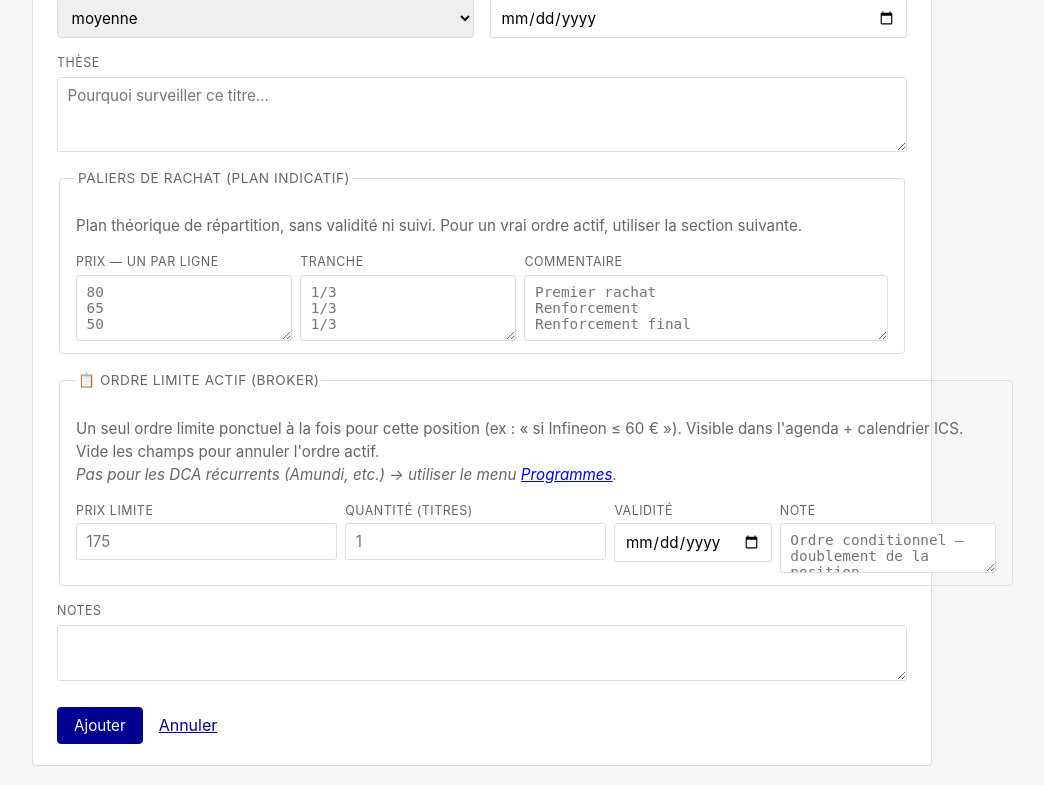
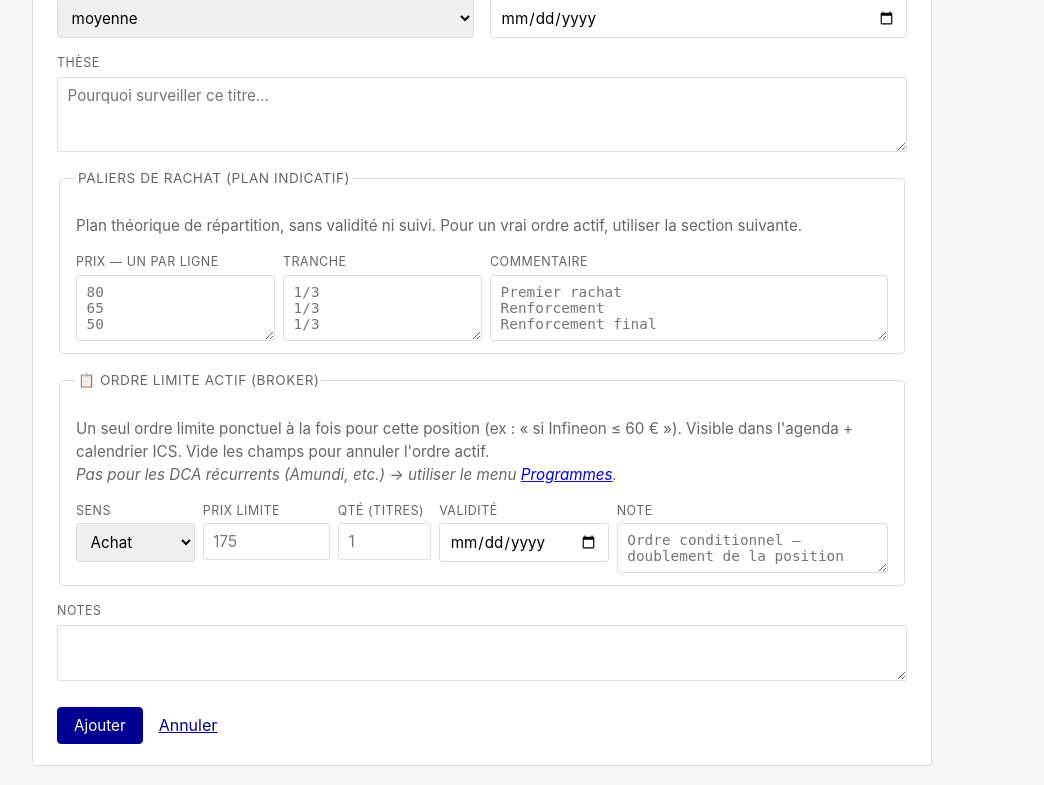
Before and after one commit to pierrezNet/suivi-portefeuille, a Flask app: page /watchlist/nouveau in a window 1280 px wide. Shown: the part 595-1380 px from the top of the page, without its empty margins (78-1122 px from the left). Run offline with Flask 3, Linux system fonts and the light colour scheme.

Commit message:
Watchlist : bouton Réactiver + ordres de vente + grille resserrée
- Réactiver : bouton de l'historique sorti du formulaire d'édition (les
  <form> imbriqués sont ignorés → le clic re-soumettait le form parent)
- Ordres de vente : champ `sens` (achat/vente, défaut achat, rétro-compatible)
  sur les ordres limites ; sélecteur + badge + « ✓ Exécuté » crée le bon
  mouvement (vente → prix_unitaire_vente) + marque l'ordre exécuté ; ICS libellé
- Grille de l'ordre : min-width:0 + colonnes prix/qté réduites (ne déborde plus)

Co-Authored-By: Claude Opus 4.8 (1M context) <noreply@anthropic.com>

```diff
--- a/app/routes/mouvements.py
+++ b/app/routes/mouvements.py
@@ -115,6 +115,7 @@ def creer(type_mouvement: str):
                 "titre_id",
                 "quantite",
                 "prix_unitaire",
+                "prix_unitaire_vente",
                 "devise",
                 "date",
                 "source_ordre_watch_id",
@@ -140,11 +141,12 @@ def creer(type_mouvement: str):
     if request.method == "POST":
         try:
             mouvement = svc.creer(depot, type_mouvement, donnees)
-            # Si le mouvement provient d'un ordre, marquer cet ordre exécuté
+            # Si le mouvement provient d'un ordre (achat ou vente), marquer cet
+            # ordre exécuté et le lier au mouvement créé.
             if (
                 source_watch_id
                 and source_ordre_id
-                and type_mouvement == "achat"
+                and type_mouvement in ("achat", "vente")
             ):
                 from app.services.watchlist import marquer_ordre
 
--- a/app/routes/watchlist.py
+++ b/app/routes/watchlist.py
@@ -62,6 +62,7 @@ def _fusionner_ordres(donnees: dict, historique_archive: list[dict]) -> list[dic
             "quantite": donnees.get("ordre_quantite", ""),
             "validite": donnees.get("ordre_validite", ""),
             "note": donnees.get("ordre_note", ""),
+            "sens": donnees.get("ordre_sens", "achat"),
             "statut": "en_attente",
             "id": donnees.get("ordre_id") or "",
             "date_creation": donnees.get("ordre_date_creation") or "",
@@ -132,6 +133,7 @@ def editer(watch_id: str):
             donnees["ordre_quantite"] = str(actif.get("quantite", ""))
             donnees["ordre_validite"] = actif.get("validite", "")
             donnees["ordre_note"] = actif.get("note", "")
+            donnees["ordre_sens"] = actif.get("sens", "achat")
             donnees["ordre_id"] = actif.get("id", "")
             donnees["ordre_date_creation"] = actif.get("date_creation", "")
 
--- a/app/services/ics_export.py
+++ b/app/services/ics_export.py
@@ -144,7 +144,7 @@ def construire_calendrier(depot: Depot) -> Calendar:
             rappel_jours=RAPPEL_ECHEANCE_WATCHLIST_JOURS,
         )
 
-    # 3. Ordres d'achat actifs en attente
+    # 3. Ordres actifs (achat ou vente) en attente
     for w in depot.charger("watchlist"):
         for ordre in w.get("ordres_actifs") or []:
             if ordre.get("statut") != "en_attente":
@@ -156,15 +156,16 @@ def construire_calendrier(depot: Depot) -> Calendar:
             nom = w.get("nom") or ticker or "—"
             devise = (w.get("devise") or "EUR").upper()
             symbole = "$" if devise == "USD" else ("€" if devise == "EUR" else devise)
+            libelle_sens = "vente" if ordre.get("sens") == "vente" else "achat"
             sommaire_parts = []
             if ticker:
                 sommaire_parts.append(f"[{ticker}]")
             sommaire_parts.append(
-                f"Validité ordre {ordre.get('prix_limite')} {symbole}"
+                f"Validité ordre de {libelle_sens} {ordre.get('prix_limite')} {symbole}"
                 f" × {ordre.get('quantite')}"
             )
             description_parts = [
-                f"Ordre d'achat actif sur {nom}",
+                f"Ordre de {libelle_sens} actif sur {nom}",
                 f"Prix limite : {ordre.get('prix_limite')} {symbole}",
                 f"Quantité : {ordre.get('quantite')}",
             ]
--- a/app/services/watchlist.py
+++ b/app/services/watchlist.py
@@ -13,6 +13,7 @@ from app.services.stockage import Depot
 PRIORITES = ("haute", "moyenne", "basse", "veille")
 STATUTS = ("actif", "renforcement", "rachat_potentiel", "achat_souhaite", "ipo_attendue", "abandonne")
 STATUTS_ORDRE = ("en_attente", "execute", "annule", "expire")
+SENS_ORDRE = ("achat", "vente")
 ISO_DATE = re.compile(r"^\d{4}-\d{2}-\d{2}$")
 
 
@@ -72,11 +73,15 @@ def _parse_ordres(donnees) -> list[dict]:
             statut = _str_propre(o.get("statut")) or "en_attente"
             if statut not in STATUTS_ORDRE:
                 raise ValueError(f"statut ordre invalide : {statut}")
+            sens = _str_propre(o.get("sens")) or "achat"
+            if sens not in SENS_ORDRE:
+                raise ValueError(f"sens ordre invalide : {sens}")
             ordre = {
                 "id": _str_propre(o.get("id"))
                 or "o-" + uuid.uuid4().hex[:10],
                 "prix_limite": prix.replace(",", "."),
                 "quantite": int(qte_dec) if qte_dec == qte_dec.to_integral_value() else str(qte_dec),
+                "sens": sens,
                 "statut": statut,
                 "note": _str_propre(o.get("note")),
                 "date_creation": _str_propre(o.get("date_creation"))
--- a/app/static/css/custom.css
+++ b/app/static/css/custom.css
@@ -633,7 +633,16 @@ body {
   grid-template-columns: 1fr 1fr 2fr;
   gap: 0.5rem;
 }
-.paliers-grille label { display: flex; flex-direction: column; }
+.paliers-grille label { display: flex; flex-direction: column; min-width: 0; }
+/* min-width:0 + width:100% : les colonnes peuvent rétrécir sous la largeur
+   intrinsèque des inputs number/date (sinon la grille déborde de l'écran). */
+.paliers-grille input,
+.paliers-grille select,
+.paliers-grille textarea {
+  width: 100%;
+  min-width: 0;
+  box-sizing: border-box;
+}
 .paliers-grille span {
   font-size: 0.78rem;
   color: var(--gris-muet);
--- a/app/templates/watchlist/formulaire.html
+++ b/app/templates/watchlist/formulaire.html
@@ -118,14 +118,21 @@
       <em>Pas pour les DCA récurrents (Amundi, etc.) → utiliser le menu
       <a href="{{ url_for('virements_programmes.liste') }}">Programmes</a>.</em>
     </p>
-    <div class="paliers-grille" style="grid-template-columns: 1fr 0.6fr 1fr 1.5fr">
+    <div class="paliers-grille" style="grid-template-columns: 0.7fr 0.75fr 0.55fr 1fr 1.6fr">
+      <label>
+        <span>Sens</span>
+        <select name="ordre_sens">
+          <option value="achat" {% if (donnees.get('ordre_sens') or 'achat') == 'achat' %}selected{% endif %}>Achat</option>
+          <option value="vente" {% if donnees.get('ordre_sens') == 'vente' %}selected{% endif %}>Vente</option>
+        </select>
+      </label>
       <label>
         <span>Prix limite</span>
         <input type="number" step="0.01" name="ordre_prix"
                value="{{ donnees.get('ordre_prix', '') }}" placeholder="175">
       </label>
       <label>
-        <span>Quantité (titres)</span>
+        <span>Qté (titres)</span>
         <input type="number" step="0.01" name="ordre_quantite"
                value="{{ donnees.get('ordre_quantite', '') }}" placeholder="1">
       </label>
@@ -161,6 +168,7 @@
       <thead>
         <tr>
           <th>Créé</th>
+          <th>Sens</th>
           <th class="num">Prix × Qté</th>
           <th>Validité</th>
           <th>Note</th>
@@ -172,17 +180,18 @@
         {% for o in historique %}
           <tr>
             <td>{{ o.date_creation|date_fr if o.date_creation else '—' }}</td>
+            <td>{{ 'Vente' if o.sens == 'vente' else 'Achat' }}</td>
             <td class="num">{{ o.prix_limite }} × {{ o.quantite }}</td>
             <td>{{ o.validite|date_fr if o.validite else '—' }}</td>
             <td><small class="muted">{{ o.note or '' }}</small></td>
             <td><span class="pill pill-statut pill-statut-{{ o.statut }}">{{ o.statut }}</span></td>
             <td>
               {% if not a_un_actif and watch_id %}
-                <form method="post"
-                      action="{{ url_for('watchlist.reactiver_ordre', watch_id=watch_id, ordre_id=o.id) }}"
-                      style="display:inline">
-                  <button type="submit" class="btn-link" title="Remettre cet ordre en attente">↻ Réactiver</button>
-                </form>
+                {# Le bouton cible un <form> placé HORS du formulaire d'édition
+                   (cf. bas du template) — les formulaires imbriqués sont ignorés
+                   par les navigateurs. #}
+                <button type="submit" form="reactiver-{{ o.id }}" class="btn-link"
+                        title="Remettre cet ordre en attente">↻ Réactiver</button>
               {% endif %}
             </td>
           </tr>
@@ -204,4 +213,15 @@
     <a href="{{ url_for('watchlist.liste') }}" class="btn-link">Annuler</a>
   </div>
 </form>
+
+{# Formulaires de réactivation des ordres clos, placés HORS du formulaire
+   d'édition ci-dessus : un <form> imbriqué dans un autre est invalide en HTML
+   (le navigateur l'ignore et le bouton soumet le formulaire parent). Les
+   boutons « ↻ Réactiver » de l'historique les ciblent via l'attribut `form`. #}
+{% if historique and not a_un_actif and watch_id %}
+  {% for o in historique %}
+    <form id="reactiver-{{ o.id }}" method="post"
+          action="{{ url_for('watchlist.reactiver_ordre', watch_id=watch_id, ordre_id=o.id) }}"></form>
+  {% endfor %}
+{% endif %}
 {% endblock %}
--- a/app/templates/watchlist/liste.html
+++ b/app/templates/watchlist/liste.html
@@ -104,6 +104,7 @@
           <ul>
             {% for o in ordres_attente %}
               <li>
+                <span class="pill">{{ 'Vente' if o.sens == 'vente' else 'Achat' }}</span>
                 <strong>{{ o.prix_limite }} {{ symbole }}</strong>
                 × {{ o.quantite|quantite }}
                 {% if o.validite %}
@@ -112,11 +113,12 @@
                 {% if o.note %}<div><small class="muted">{{ o.note }}</small></div>{% endif %}
                 <div class="actions-ordre" style="margin-top: 0.3rem">
                   {% if w.titre_id %}
-                    <a class="btn-icone" title="Marquer exécuté (crée un mouvement d'achat)"
-                       href="{{ url_for('mouvements.creer', type_mouvement='achat',
+                    <a class="btn-icone" title="Marquer exécuté (crée un mouvement de {{ 'vente' if o.sens == 'vente' else 'achat' }})"
+                       href="{{ url_for('mouvements.creer', type_mouvement=(o.sens or 'achat'),
                               source_ordre_watch_id=w.id, source_ordre_id=o.id,
                               compte_id=w.compte_cible, titre_id=w.titre_id,
                               quantite=o.quantite, prix_unitaire=o.prix_limite,
+                              prix_unitaire_vente=o.prix_limite,
                               devise=w.devise) }}">✓ Exécuté</a>
                   {% else %}
                     <span class="muted" title="Lier d'abord la watch à un titre (bouton ⬆ Promouvoir)">⚠ pas de titre lié</span>
```
Also changed, not shown: tests/test_ordres_actifs.py (+148 -0 lines).
